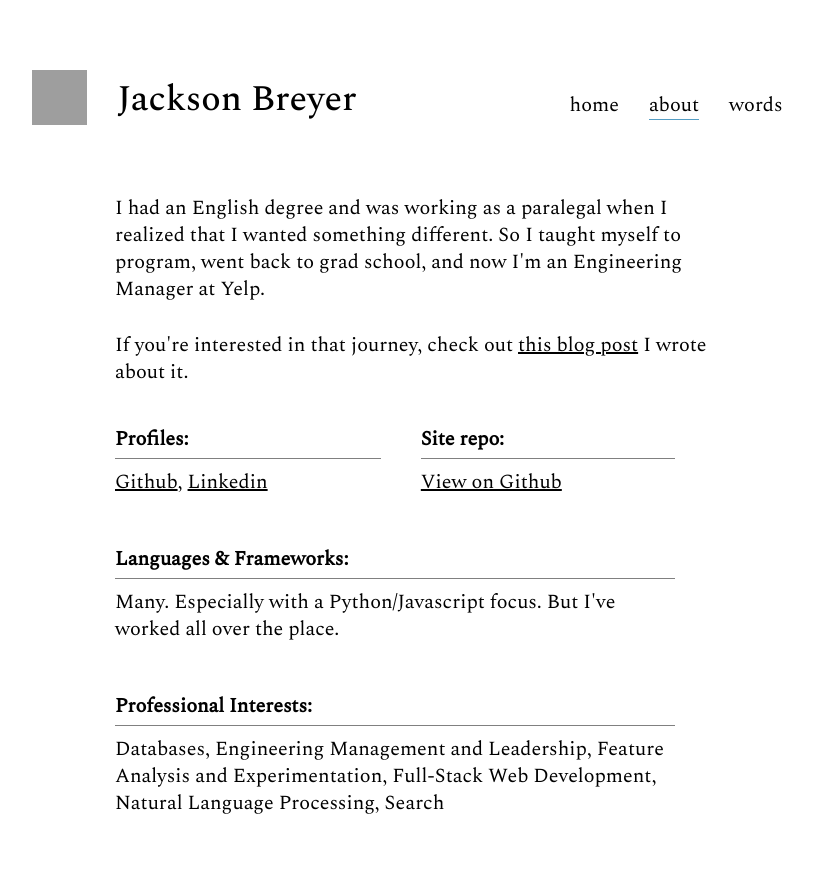
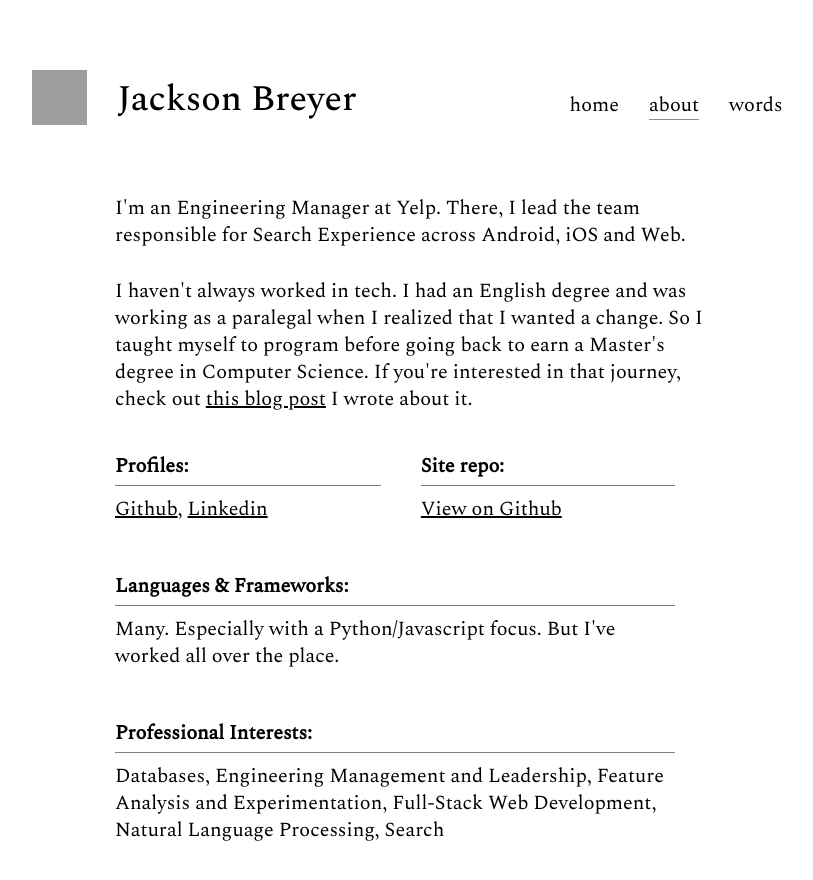
Before and after one commit to breyerjs/jacksonbreyer, a Next.js app: page /about in a window 1280 px wide. Shown: the top 880 px of the page, without its empty margins (225-1038 px from the left). Built offline with nearby package versions, Linux system fonts and the light colour scheme; grey boxes are pictures that could not be loaded.

Commit message:
Copy edits

```diff
--- a/pages/about.js
+++ b/pages/about.js
@@ -11,9 +11,9 @@ const About = (props) => {
             <Layout>
 
                 <div className={'intro'}>
-                    <p>I had an English degree and was working as a paralegal when I realized that I wanted something different. So I taught myself to program, went back to grad school, and now I'm an Engineering Manager at Yelp.</p>
+                    <p>I'm an Engineering Manager at Yelp. There, I lead the team responsible for Search Experience across Android, iOS and Web.</p>
 
-                <p>If you're interested in that journey, check out  <Link href={'words/[wordsid]'} as={'/words/from-english-major-to-software-engineer'}>this blog post</Link> I wrote about it.</p>
+                    <p>I haven't always worked in tech. I had an English degree and was working as a paralegal when I realized that I wanted a change. So I taught myself to program before going back to earn a Master's degree in Computer Science. If you're interested in that journey, check out  <Link href={'words/[wordsid]'} as={'/words/from-english-major-to-software-engineer'}>this blog post</Link> I wrote about it.</p>
                 </div>
 
                 <div className={'aboutItems'}>
```
